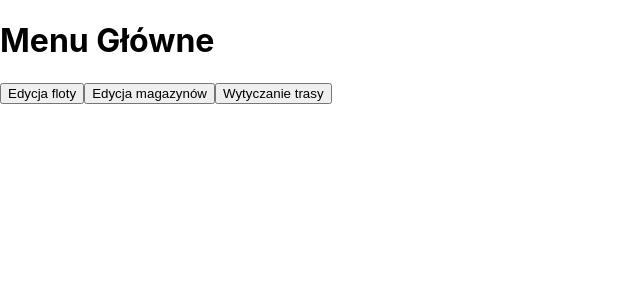
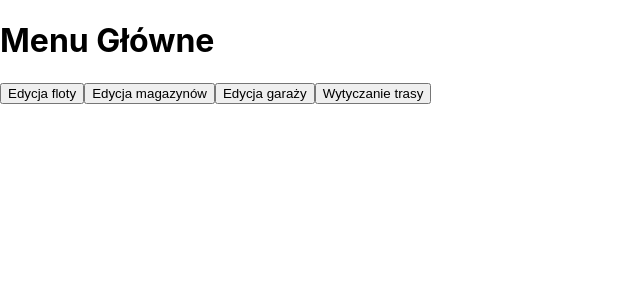
Before and after one commit to Pivtrek/OptaPlannerCVRPTW, a React (Create React App) app in the folder src/main/frontend/: page /menu in a window 1280 px wide. Shown: the top 300 px of the page, without its empty margins (0-640 px from the left). Built offline with nearby package versions, Linux system fonts and the light colour scheme.

Commit message:
New menu button

```diff
--- a/src/main/frontend/src/components/MainMenu/MainMenu.js
+++ b/src/main/frontend/src/components/MainMenu/MainMenu.js
@@ -9,6 +9,7 @@ function MainMenu() {
             <h1>Menu Główne</h1>
             <button onClick={() => navigate("/fleet")}>Edycja floty</button>
             <button onClick={() => navigate("/warehouses")}>Edycja magazynów</button>
+            <button onClick={() => navigate("/garages")}>Edycja garaży</button>
             <button onClick={() => navigate("/routes")}>Wytyczanie trasy</button>
         </div>
     );
```
